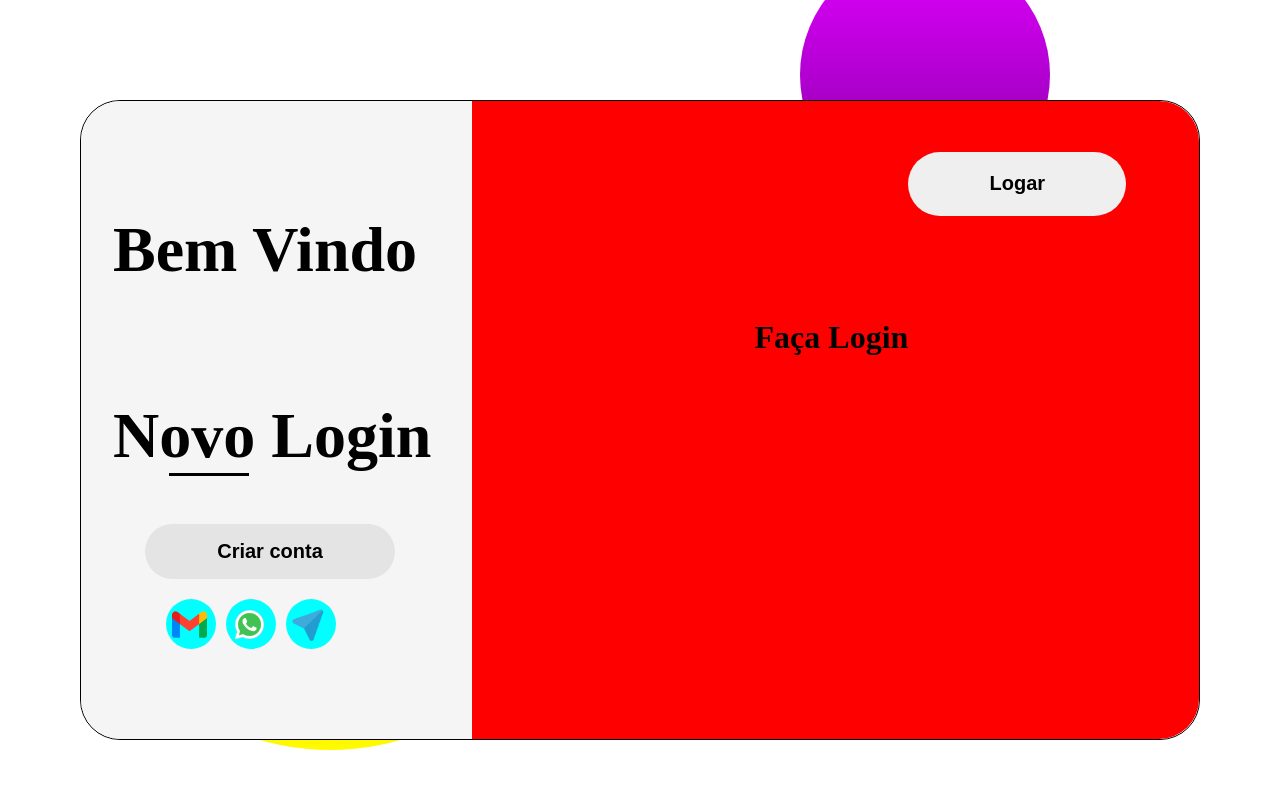
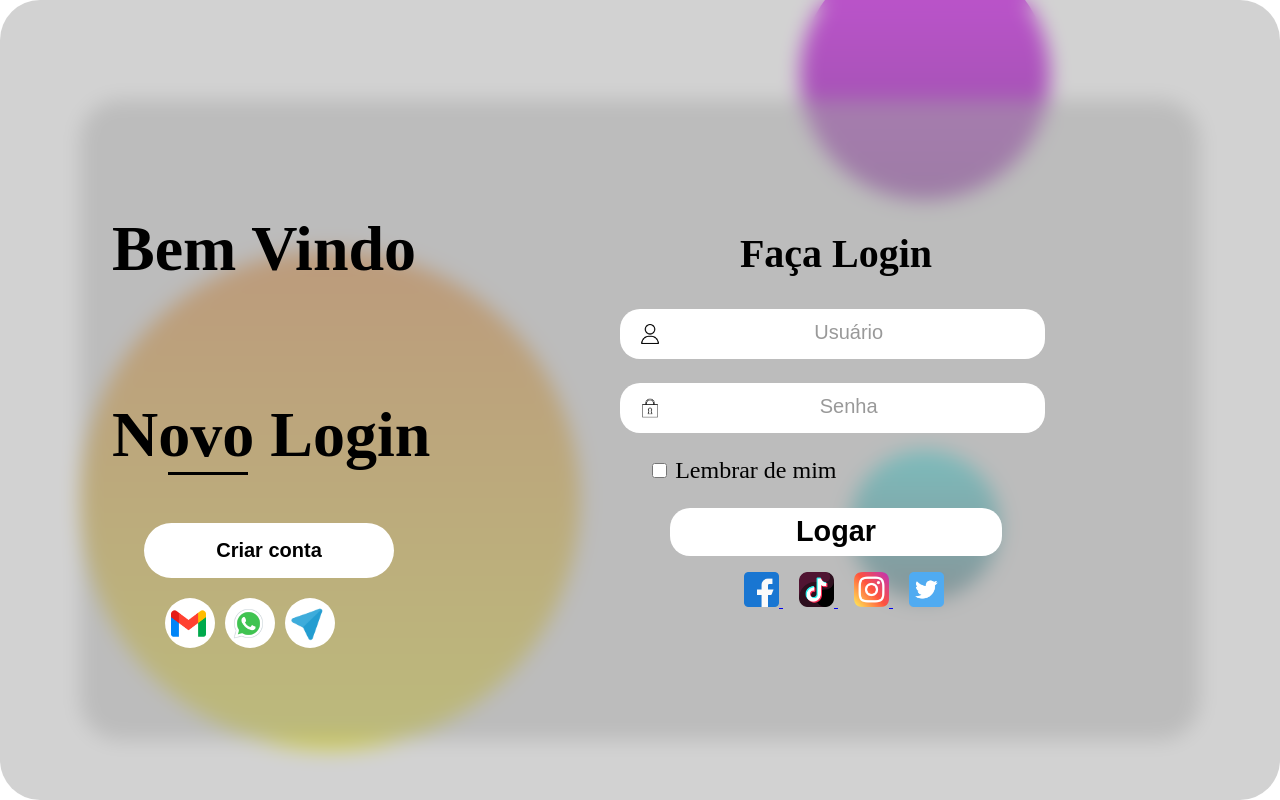
Before and after one commit to pablodelgado26/Teste-Tecnico-LM, a plain HTML site: page index.html in a window 1280 px wide. Shown: the top 800 px of the page. Drawn offline with Linux system fonts and the light colour scheme.

Commit message:
style: site refeito

```diff
--- a/css/styles.css
+++ b/css/styles.css
@@ -16,16 +16,27 @@ body {
     align-items: center;
     height: 40rem;
     width: 70rem;
-    z-index: 1;
-    border: black 1px solid;
+    z-index: 2;
     border-radius: 40px;
     margin-top: 100px;
+    background-color: rgba(165, 165, 165, 0.5);
+    overflow: hidden;
 }
-
+.container::before {
+    content: '';
+    position: absolute;
+    top: 0;
+    left: 0;
+    right: 0;
+    bottom: 0;
+    background: inherit;
+    z-index: -1;
+    backdrop-filter: blur(10px);
+    border-radius: inherit;
+}
 .esquerdo {
     height: 100%;
     width: 35%;
-    background-color: #f5f5f5;
     display: flex;
     justify-content: flex-start;
     border-radius: 40px 0 0 40px;
@@ -50,14 +61,17 @@ body {
     padding: 10px 20px;
     border: none;
     border-radius: 40px;
-    background-color: #e4e4e4;
+    background-color: #ffffff;
+    color: #000000;
+    cursor: pointer;
     height: 55px;
     width: 250px;
+    transition: background-color 0.3s, color 0.3s;
 }
 
 .buttonCriarConta:hover {
-    background-color: #b9b9b9;
-    transition: calc(0.3s);
+    background-color: #1f2929;
+    color: #ffffff;
 }
 
 .buttonCriarConta h2 {
@@ -75,14 +89,15 @@ body {
     height: 50px;
     width: 50px;
     border-radius: 100%;
-    background-color: aqua;
+    background-color: #ffffff;
     margin-right: 10px;
     border: none;
+    transition: background-color 0.3s, color 0.3s;
 }
 
 .redes-itens:hover {
     background-color: #1f2929;
-    transition: calc(0.3s);
+    color: #ffffff;
 }
 
 .redes-itens img {
@@ -97,29 +112,131 @@ body {
 .direita {
     height: 100%;
     width: 65%;
-    background-color: #ff0000;
     display: flex;
+    flex-direction: column;
+    align-items: center;
+    justify-content: center;
     border-radius: 0 40px 40px 0;
-    flex-direction: row-reverse;
+    padding: 2rem;
+}
+
+.direita h1 {
+    font-size: 40px;
+    margin-bottom: 2rem;
+    color: #000000;
+}
+
+form {
+    display: flex;
+    flex-direction: column;
+    align-items: center;
+    width: 100%;
+    margin-left: 15%;
+}
+
+.input-container {
+    position: relative;
+    width: 80%;
+    margin-bottom: 1.5rem;
+}
+
+.input-container input {
+    width: 80%;
+    padding: 1rem 1rem 1rem 3rem;
+    border-radius: 20px;
+    border: none;
+    font-size: 1rem;
+}
+
+form input::placeholder {
+    color: #999999;
+    display: flex;
+    text-align: center;
+    font-size: 20px;
+}
+
+.input-container::before {
+    content: '';
+    position: absolute;
+    left: 20px;
+    top: 50%;
+    transform: translateY(-50%);
+    width: 20px;
+    height: 20px;
+    background: url(../img/user.png);
+    background-size: cover;
+    background-repeat: no-repeat;
+}
+
+.input-container-password {
+    position: relative;
+    width: 80%;
+    margin-bottom: 1.5rem;
+}
+
+.input-container-password input {
+    width: 80%;
+    padding: 1rem 1rem 1rem 3rem;
+    border-radius: 20px;
+    border: none;
+    font-size: 1rem;
+}
+
+.input-container-password::before {
+    content: '';
+    position: absolute;
+    left: 20px;
+    top: 50%;
+    transform: translateY(-50%);
+    width: 20px;
+    height: 20px;
+    background: url(../img/cadeado.png);
+    background-size: cover;
+    background-repeat: no-repeat;
+}
+
+.checkbox-container {
+    display: flex;
+    align-items: center;
+    margin-bottom: 1.5rem;
+    width: 80%;
+}
+
+.checkbox-container input {
+    margin-right: 0.5rem;
+    margin-left: 2rem;
+    width: 15px;
+    height: 15px;
+}
+
+.checkbox-container label {
+    font-size: 1.5rem;
+    color: #000000;
 }
 
 .botaoLogar {
-    height: 10%;
-    width: 30%;
-    margin-right: 10%;
-    margin-top: 7%;
-    border-radius: 40px;
+    height: 3rem;
+    width: 50%;
+    border-radius: 20px;
     border: none;
+    background-color: #ffffff;
+    color: #000000;
+    font-size: 1.2rem;
+    cursor: pointer;
+    transition: background-color 0.3s, color 0.3s;
 }
 
 .botaoLogar:hover {
     background-color: #1f2929;
-    transition: calc(0.3s);
+    color: #ffffff;
 }
 
-.direita h1 {
-    display: flex;
-    margin-top: 30%;
+
+.redesDireita img {
+    height: 35px;
+    width: 35px;
+    margin-top: 1rem;
+    margin-left: 1rem;
 }
 
 .circulo1 {
@@ -165,3 +282,8 @@ body {
     left: 1300px;
     bottom: 300px;
 }
+
+.circulo1, .circulo2, .circulo3, .circulo4 {
+    position: absolute;
+    z-index: 1;
+}
--- a/index.html
+++ b/index.html
@@ -30,8 +30,34 @@
             </div>
         </div>
         <div class="direita">
-            <button class="botaoLogar"><h2>Logar</h2></button>
             <h1>Faça Login</h1>
+            <form>
+                <div class="input-container">
+                    <input type="text" id="username" name="username" placeholder="Usuário" required>
+                </div>
+                <div class="input-container-password">
+                    <input type="password" id="password" name="password" placeholder="Senha" required>
+                </div>
+                <div class="checkbox-container">
+                    <input type="checkbox" id="remember" name="remember">
+                    <label for="remember">Lembrar de mim</label>
+                </div>
+            </form>
+            <button class="botaoLogar" type="submit"><h2>Logar</h2></button>
+            <div class="redesDireita">
+                <a href="https://www.facebook.com/?locale=pt_BR" target="_blank" rel="noopener noreferrer">
+                    <img src="img/facebook.png" alt="face">
+                </a>
+                <a href="https://www.tiktok.com" target="_blank">
+                    <img src="img/tiktok.png" alt="tiktok">
+                </a>
+                <a href="https://www.instagram.com" target="_blank">
+                    <img src="img/instagram.png" alt="insta">
+                </a>
+                <a href="https://www.twitter.com" target="_blank">
+                    <img src="img/twitter.png" alt="twitter">
+                </a>
+            </div>
         </div>
     </main>
 </body>
```
Also changed, not shown: img/cadeado.png (added), img/facebook.png (added), img/instagram.png (added), img/tiktok.png (added), img/twitter.png (added), img/user.png (added).
